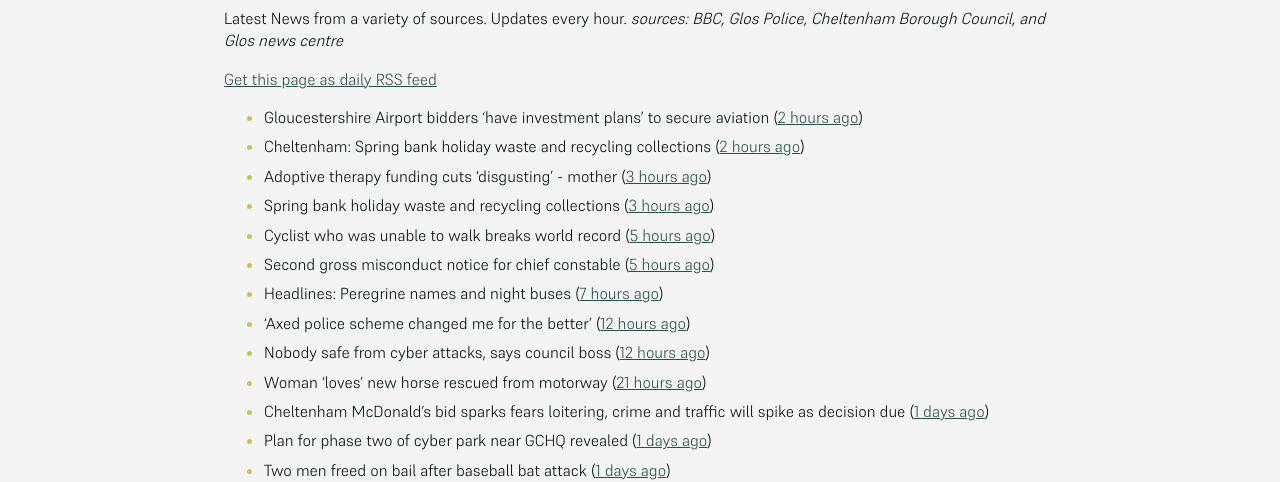
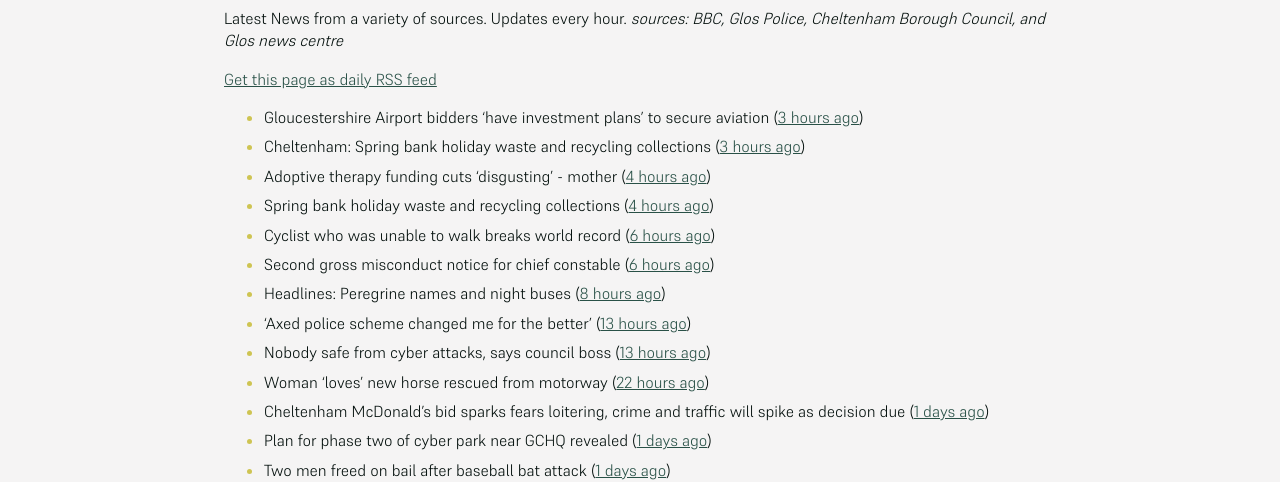
Before and after one commit to mat-0/cheltenham-open-data, a Jekyll site: the page built from _pages/news.md, in a window 1280 px wide. Shown: the part 266-748 px from the top of the page. Built offline with Jekyll 4.4.1, drawn with Linux system fonts in a browser that asks for light colours.

Commit message:
Updated 2025-05-20 18:58:35

```diff
--- a/_pages/news.md
+++ b/_pages/news.md
@@ -12,16 +12,16 @@ _sources: BBC, Glos Police, Cheltenham Borough Council, and Glos news centre_
 [Get this page as daily RSS feed](/daily.rss)
 
 <!-- news_marker starts -->
-- Gloucestershire Airport bidders ‘have investment plans’ to secure aviation ([2 hours ago](https://gloucesternewscentre.co.uk/gloucestershire-airport-bidders-have-investment-plans-to-secure-aviation/))
-- Cheltenham: Spring bank holiday waste and recycling collections ([2 hours ago](https://gloucesternewscentre.co.uk/cheltenham-spring-bank-holiday-waste-and-recycling-collections/))
-- Adoptive therapy funding cuts 'disgusting' - mother ([3 hours ago](https://www.bbc.com/news/articles/c4g2rpypmp9o))
-- Spring bank holiday waste and recycling collections ([3 hours ago](https://www.cheltenham.gov.uk/news/article/3013/spring_bank_holiday_waste_and_recycling_collections))
-- Cyclist who was unable to walk breaks world record ([5 hours ago](https://www.bbc.com/news/articles/ce822e66159o))
-- Second gross misconduct notice for chief constable ([5 hours ago](https://www.bbc.com/news/articles/cy8nnxy83lro))
-- Headlines: Peregrine names and night buses ([7 hours ago](https://www.bbc.com/news/articles/cr7zznnkyrgo))
-- 'Axed police scheme changed me for the better' ([12 hours ago](https://www.bbc.com/news/articles/cj425087v5po))
-- Nobody safe from cyber attacks, says council boss ([12 hours ago](https://www.bbc.com/news/articles/cyvm4ljl2l8o))
-- Woman 'loves' new horse rescued from motorway ([21 hours ago](https://www.bbc.com/news/articles/c4g2r40ye9eo))
+- Gloucestershire Airport bidders ‘have investment plans’ to secure aviation ([3 hours ago](https://gloucesternewscentre.co.uk/gloucestershire-airport-bidders-have-investment-plans-to-secure-aviation/))
+- Cheltenham: Spring bank holiday waste and recycling collections ([3 hours ago](https://gloucesternewscentre.co.uk/cheltenham-spring-bank-holiday-waste-and-recycling-collections/))
+- Adoptive therapy funding cuts 'disgusting' - mother ([4 hours ago](https://www.bbc.com/news/articles/c4g2rpypmp9o))
+- Spring bank holiday waste and recycling collections ([4 hours ago](https://www.cheltenham.gov.uk/news/article/3013/spring_bank_holiday_waste_and_recycling_collections))
+- Cyclist who was unable to walk breaks world record ([6 hours ago](https://www.bbc.com/news/articles/ce822e66159o))
+- Second gross misconduct notice for chief constable ([6 hours ago](https://www.bbc.com/news/articles/cy8nnxy83lro))
+- Headlines: Peregrine names and night buses ([8 hours ago](https://www.bbc.com/news/articles/cr7zznnkyrgo))
+- 'Axed police scheme changed me for the better' ([13 hours ago](https://www.bbc.com/news/articles/cj425087v5po))
+- Nobody safe from cyber attacks, says council boss ([13 hours ago](https://www.bbc.com/news/articles/cyvm4ljl2l8o))
+- Woman 'loves' new horse rescued from motorway ([22 hours ago](https://www.bbc.com/news/articles/c4g2r40ye9eo))
 - Cheltenham McDonald’s bid sparks fears loitering, crime and traffic will spike as decision due ([1 days ago](https://gloucesternewscentre.co.uk/cheltenham-mcdonalds-bid-sparks-fears-loitering-crime-and-traffic-will-spike-as-decision-due/))
 - Plan for phase two of cyber park near GCHQ revealed ([1 days ago](https://www.bbc.com/news/articles/clygqx2jp95o))
 - Two men freed on bail after baseball bat attack ([1 days ago](https://www.bbc.com/news/articles/c4ge7l3nvv1o))
```
Also changed, not shown: _data/flood.json (+5 -48 lines), index.md (+5 -5 lines).
